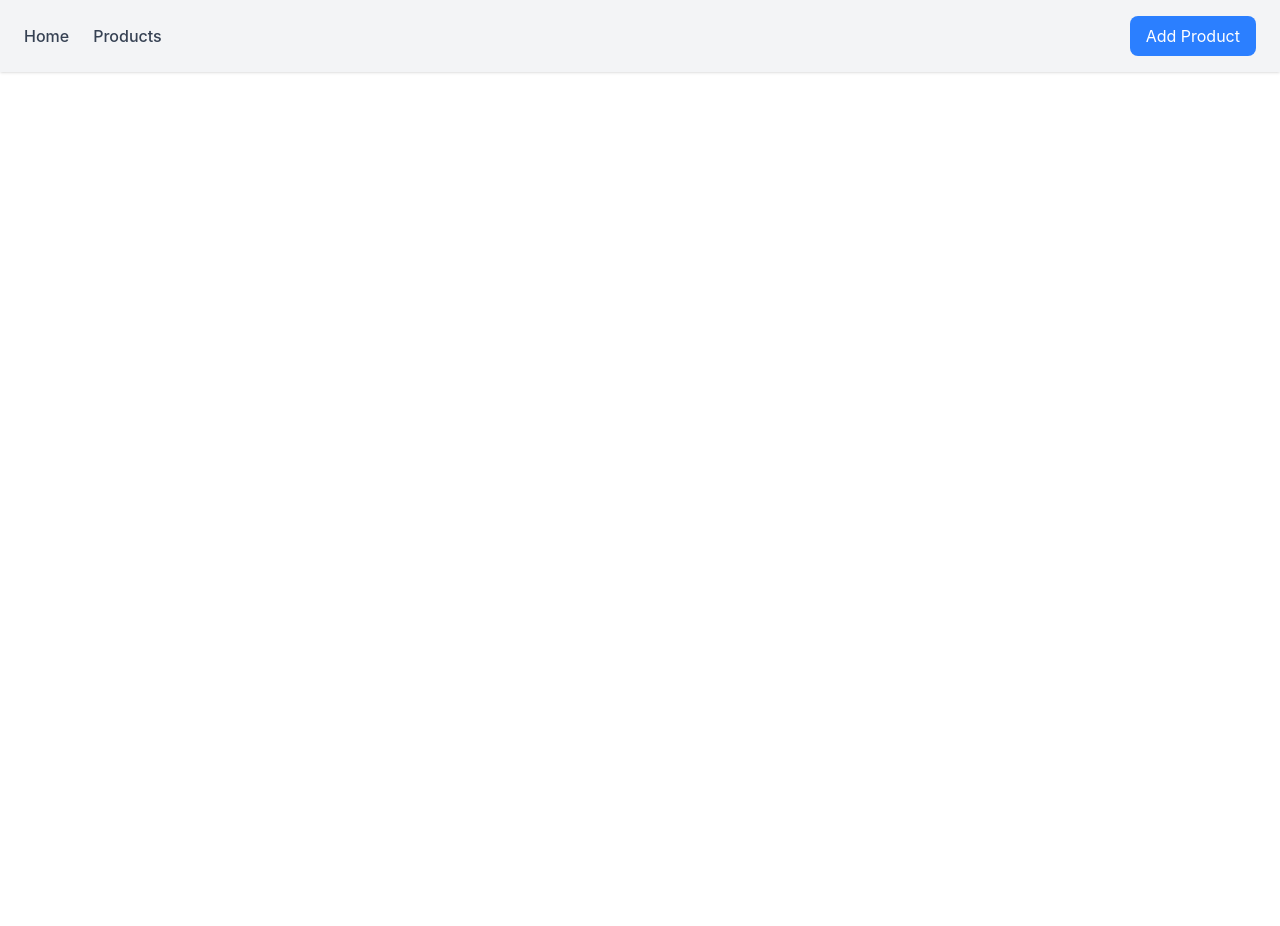
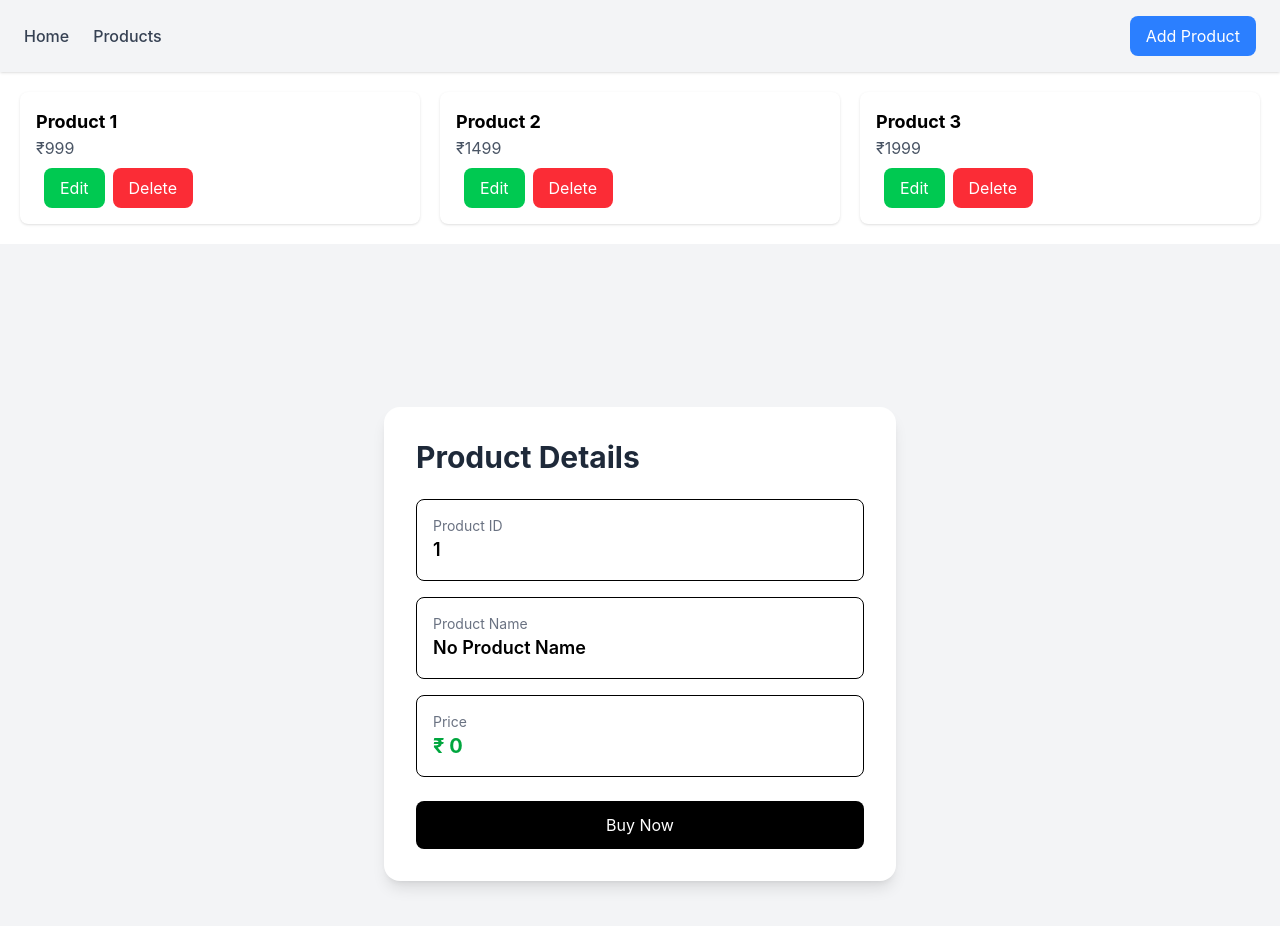
Before and after one commit to VishnuKumarSA/my_react_project, a React (Create React App) app: page /products/1 in a window 1280 px wide. Shown: the top 926 px of the page. Before the commit the page ends 800 px from the top, so only its background shows below. Built offline with nearby package versions, Linux system fonts and the light colour scheme.

Commit message:
learn not found , link state , uselocation,useparams,outlet

```diff
--- a/src/App.js
+++ b/src/App.js
@@ -6,6 +6,8 @@ import useFetchAPI from "../src/useFetchAPI";
 import AddEditModal from './components/AddEditModel';
 import { BrowserRouter, Routes, Route } from 'react-router-dom';
 import Products from './components/Products';
+import NotFound from './components/NotFound';
+import ProductDetails from './components/ProductDetails';
 
 
 function App() {
@@ -87,9 +89,10 @@ function App() {
 
   return (
     <BrowserRouter>
-      <Header handleAdd={handleAdd} />
+
       <Routes>
-        <Route path='/' element={<Home />} />
+        <Route path="/" element={<Header handleAdd={handleAdd} />}>
+          <Route index element={<Home />} />
           <Route path='/products' element={
             <Products
               handleDelete={handleDelete}
@@ -99,7 +102,11 @@ function App() {
               error={error}
               loading={loading}
             />
-        } />
+          } >
+            <Route path=':id' element={<ProductDetails />} />
+          </Route>
+          <Route path='*' element={<NotFound />} />
+        </Route>
       </Routes>
       {showModal &&
         <AddEditModal
--- a/src/components/Header.jsx
+++ b/src/components/Header.jsx
@@ -1,7 +1,8 @@
-import { Link } from 'react-router-dom';
+import { Link, Outlet } from 'react-router-dom';
 
 const Header = ({ handleAdd }) => {
   return (
+    <>
     <nav className='flex justify-between items-center px-6 py-4 bg-gray-100 shadow'>
       <ul className='flex gap-6 text-gray-700 font-medium'>
         <li><Link to="/">Home</Link></li>
@@ -11,6 +12,8 @@ const Header = ({ handleAdd }) => {
         Add Product
       </span>
     </nav>
+    <Outlet />
+    </>
   );
 };
 
--- a/src/components/Home.jsx
+++ b/src/components/Home.jsx
@@ -1,10 +1,13 @@
 const Home = () => {
 
     return (
+        <>
+
         <div className="flex flex-col items-center justify-center h-screen">
             <h1 className="text-4xl font-bold mb-4">Welcome to Our Store</h1>
             <p className="text-gray-600 text-lg">Browse our latest products</p>
         </div>
+        </>
     );
 }
 
--- /dev/null
+++ b/src/components/NotFound.jsx
@@ -0,0 +1,10 @@
+const NotFound = () => {
+    return (
+        <div className="not-found">
+            <h1>404 - Not Found</h1>
+            <p>The page you are looking for does not exist.</p>
+        </div>
+    );
+}
+
+export default NotFound;
--- /dev/null
+++ b/src/components/ProductDetails.jsx
@@ -0,0 +1,59 @@
+import { useParams, useLocation } from 'react-router-dom';
+
+const ProductDetails = () => {
+    const { id } = useParams();
+    const location = useLocation();
+
+    const product = location.state || {};
+
+    return (
+        <div className="min-h-screen bg-gray-100 flex items-center justify-center p-6">
+            <div className="w-full max-w-lg bg-white rounded-2xl shadow-lg p-8">
+
+                <h1 className="text-3xl font-bold text-gray-800 mb-6">
+                    Product Details
+                </h1>
+
+                <div className="space-y-4">
+
+                    <div className="border rounded-lg p-4">
+                        <p className="text-sm text-gray-500">
+                            Product ID
+                        </p>
+                        <p className="text-lg font-semibold">
+                            {id}
+                        </p>
+                    </div>
+
+                    <div className="border rounded-lg p-4">
+                        <p className="text-sm text-gray-500">
+                            Product Name
+                        </p>
+                        <p className="text-lg font-semibold">
+                            {product.name || 'No Product Name'}
+                        </p>
+                    </div>
+
+                    <div className="border rounded-lg p-4">
+                        <p className="text-sm text-gray-500">
+                            Price
+                        </p>
+                        <p className="text-xl font-bold text-green-600">
+                            ₹ {product.price || 0}
+                        </p>
+                    </div>
+
+                </div>
+
+                <button
+                    className="w-full mt-6 bg-black text-white py-3 rounded-lg hover:bg-gray-800 transition"
+                >
+                    Buy Now
+                </button>
+
+            </div>
+        </div>
+    );
+};
+
+export default ProductDetails;
--- a/src/components/Products.jsx
+++ b/src/components/Products.jsx
@@ -1,4 +1,5 @@
 import React from 'react';
+import { Link, Outlet } from 'react-router-dom';
 
 const Products = ({ handleDelete, handleEdit, deleteLoading, productsList, error, loading }) => {
     return (
@@ -15,7 +16,8 @@ const Products = ({ handleDelete, handleEdit, deleteLoading, productsList, error
                     </div>
                 ) : productsList?.length > 0 ? (
                     productsList.map(product => (
-                        <div key={product.id} className="bg-white p-4 rounded-lg shadow">
+                        <Link to={`/products/${product.id}`} state={product} key={product.id}>
+                            <div className="bg-white p-4 rounded-lg shadow">
                                 <h2 className="text-lg font-bold">{product.name}</h2>
                                 <p className="text-gray-600">₹{product.price}</p>
                                 <div className="flex gap-2">
@@ -23,6 +25,7 @@ const Products = ({ handleDelete, handleEdit, deleteLoading, productsList, error
                                     <button onClick={() => handleDelete(product.id)} className="delete-btn bg-red-500 text-white px-4 py-2 rounded-lg cursor-pointer hover:bg-red-600 mt-2">Delete</button>
                                 </div>
                             </div>
+                        </Link>
                     ))
                 ) : (
                     <div>
@@ -30,6 +33,7 @@ const Products = ({ handleDelete, handleEdit, deleteLoading, productsList, error
                     </div>
                 )}
             </div>
+            <Outlet/>
         </>
     );
 };
```
Lines whose indentation alone changed are shown as unchanged.
